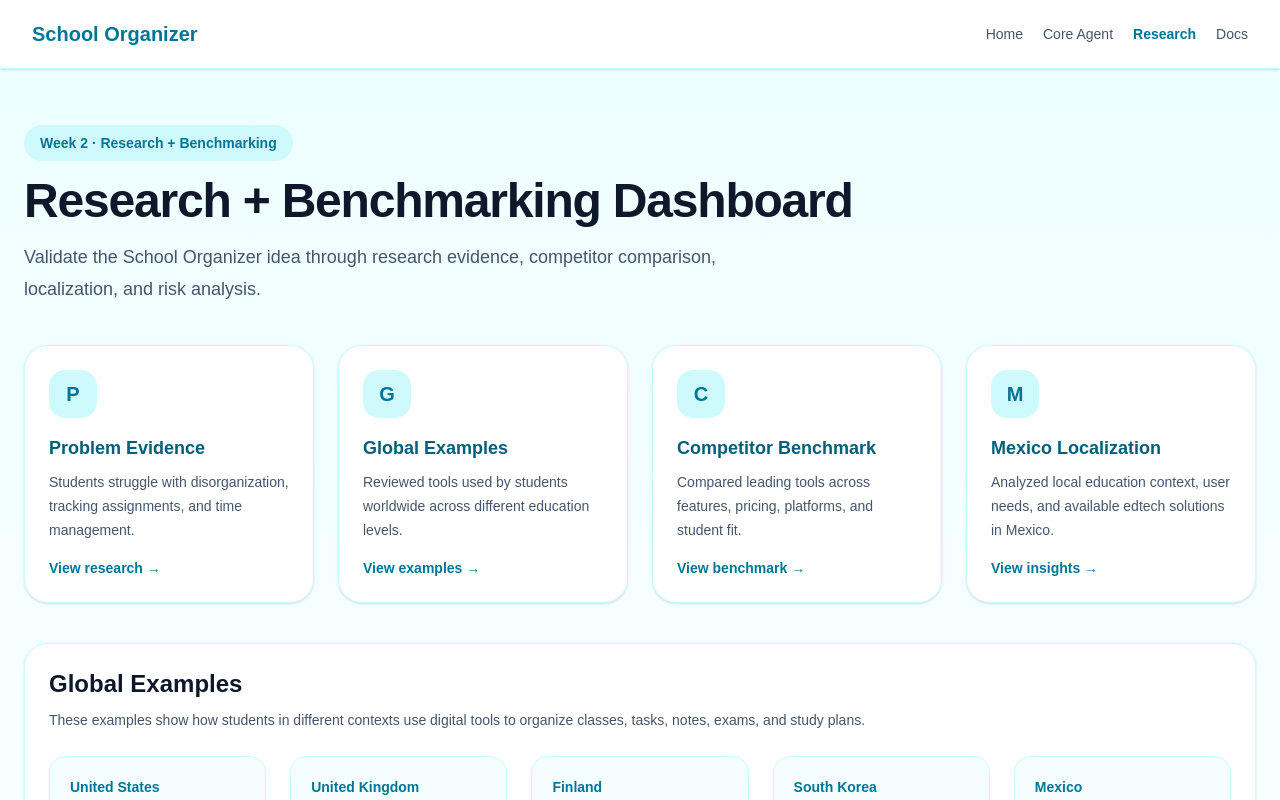
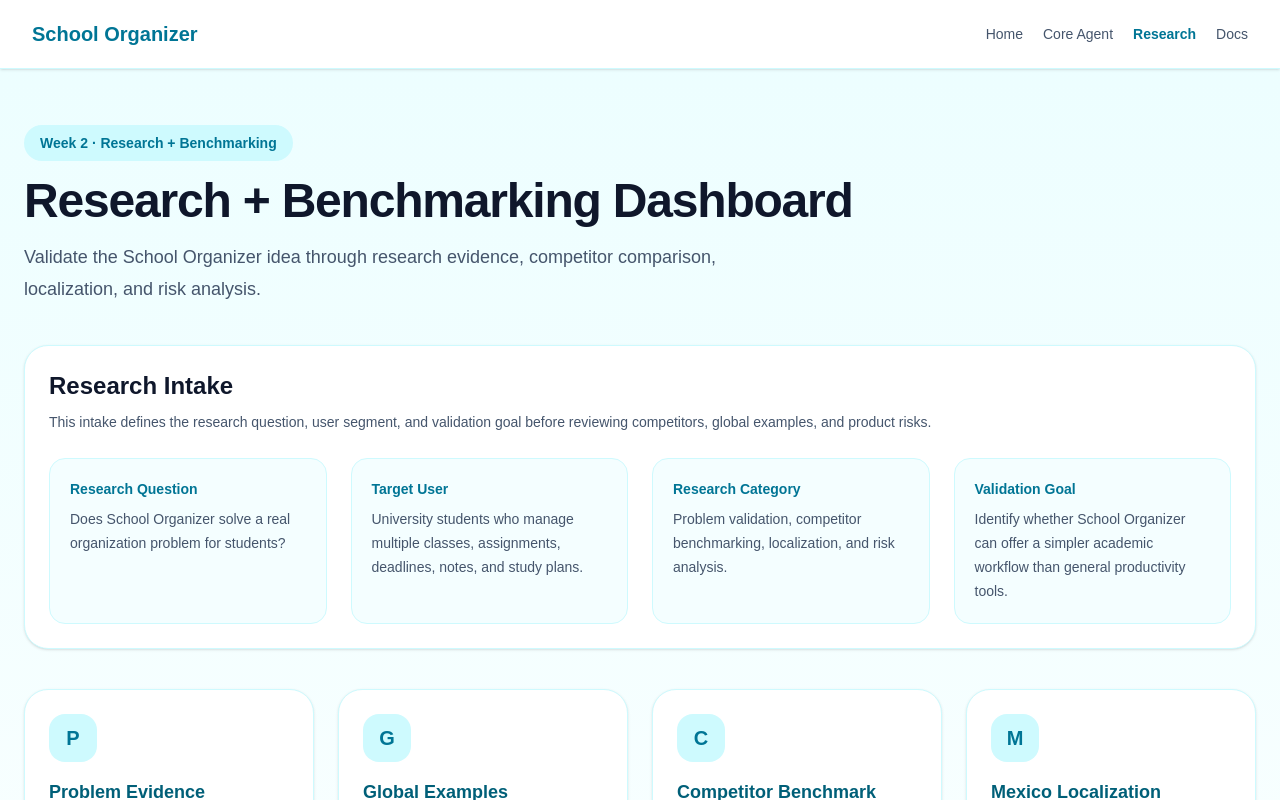
Before and after one commit to brendavegabaeza-wq/Organizador-escolar, a Next.js app: page /research in a window 1280 px wide. Shown: the top 800 px of the page. Built offline with nearby package versions, Linux system fonts and the light colour scheme.

Commit message:
Add research intake to dashboard

```diff
--- a/app/research/page.tsx
+++ b/app/research/page.tsx
@@ -1,4 +1,27 @@
 export default function ResearchPage() {
+  const researchIntake = [
+    {
+      label: "Research Question",
+      value:
+        "Does School Organizer solve a real organization problem for students?",
+    },
+    {
+      label: "Target User",
+      value:
+        "University students who manage multiple classes, assignments, deadlines, notes, and study plans.",
+    },
+    {
+      label: "Research Category",
+      value:
+        "Problem validation, competitor benchmarking, localization, and risk analysis.",
+    },
+    {
+      label: "Validation Goal",
+      value:
+        "Identify whether School Organizer can offer a simpler academic workflow than general productivity tools.",
+    },
+  ];
+
   const summaryCards = [
     {
       title: "Problem Evidence",
@@ -81,8 +104,7 @@ export default function ResearchPage() {
       tool: "OneNote",
       strength: "Strong for note-taking and content organization.",
       weakness: "Can feel heavy and less modern for quick student planning.",
-      opportunity:
-        "Deliver a modern, lightweight note and study experience.",
+      opportunity: "Deliver a modern, lightweight note and study experience.",
     },
     {
       tool: "Microsoft To Do",
@@ -189,6 +211,34 @@ export default function ResearchPage() {
           Validate the School Organizer idea through research evidence,
           competitor comparison, localization, and risk analysis.
         </p>
+
+        <section className="mt-10 rounded-3xl border border-cyan-100 bg-white p-6 shadow-sm">
+          <div className="flex flex-col gap-2">
+            <h3 className="text-2xl font-bold">Research Intake</h3>
+            <p className="text-sm leading-6 text-slate-600">
+              This intake defines the research question, user segment, and
+              validation goal before reviewing competitors, global examples,
+              and product risks.
+            </p>
+          </div>
+
+          <div className="mt-6 grid gap-6 md:grid-cols-2 xl:grid-cols-4">
+            {researchIntake.map((item) => (
+              <article
+                key={item.label}
+                className="rounded-2xl border border-cyan-100 bg-cyan-50/60 p-5"
+              >
+                <p className="text-sm font-bold text-cyan-700">
+                  {item.label}
+                </p>
+
+                <p className="mt-2 text-sm leading-6 text-slate-600">
+                  {item.value}
+                </p>
+              </article>
+            ))}
+          </div>
+        </section>
 
         <section className="mt-10 grid gap-6 md:grid-cols-2 xl:grid-cols-4">
           {summaryCards.map((card) => (
```
